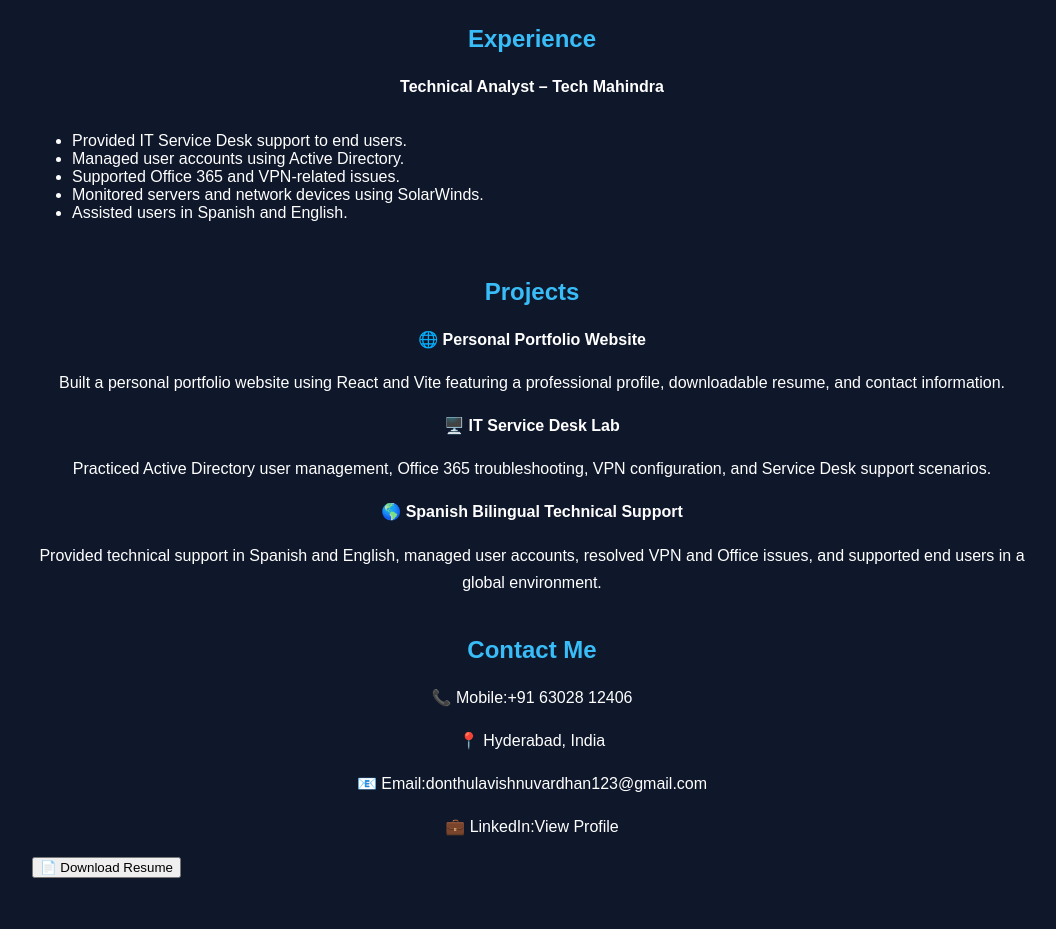
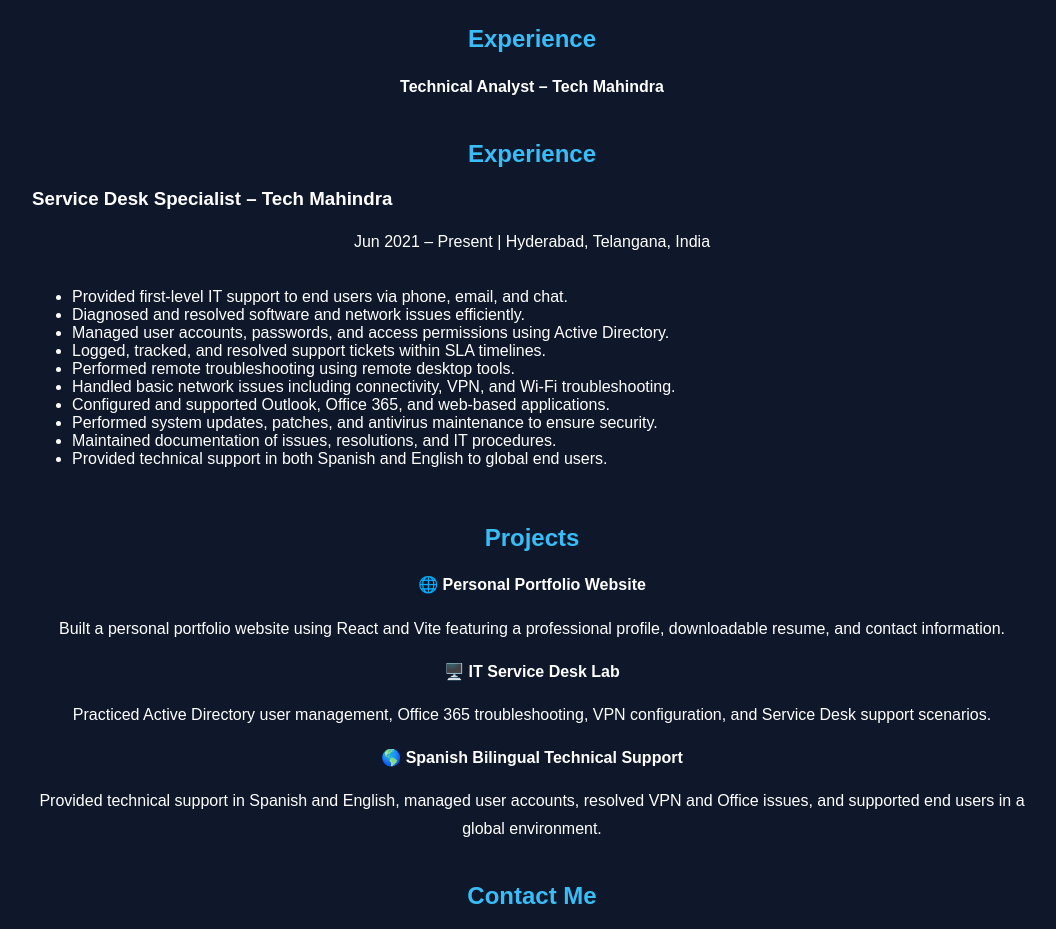
Before and after one commit to donthulavishnuvardhan123-sudo/portfolio-, a React app: page / in a window 1280 px wide. Shown: the part 820-1749 px from the top of the page, without its empty margins (108-1164 px from the left). Built offline with nearby package versions, Linux system fonts and the light colour scheme; the HTML template or start-up script is replaced by a standard one.

Commit message:
Updated experience section

```diff
--- a/src/App.jsx
+++ b/src/App.jsx
@@ -34,12 +34,54 @@
 
 <p><strong>Technical Analyst – Tech Mahindra</strong></p>
 
+<h2>Experience</h2>
+
+<h3>Service Desk Specialist – Tech Mahindra</h3>
+
+<p>
+  Jun 2021 – Present | Hyderabad, Telangana, India
+</p>
+
 <ul>
-  <li>Provided IT Service Desk support to end users.</li>
-  <li>Managed user accounts using Active Directory.</li>
-  <li>Supported Office 365 and VPN-related issues.</li>
-  <li>Monitored servers and network devices using SolarWinds.</li>
-  <li>Assisted users in Spanish and English.</li>
+  <li>
+    Provided first-level IT support to end users via phone, email, and chat.
+  </li>
+
+  <li>
+    Diagnosed and resolved software and network issues efficiently.
+  </li>
+
+  <li>
+    Managed user accounts, passwords, and access permissions using Active Directory.
+  </li>
+
+  <li>
+    Logged, tracked, and resolved support tickets within SLA timelines.
+  </li>
+
+  <li>
+    Performed remote troubleshooting using remote desktop tools.
+  </li>
+
+  <li>
+    Handled basic network issues including connectivity, VPN, and Wi-Fi troubleshooting.
+  </li>
+
+  <li>
+    Configured and supported Outlook, Office 365, and web-based applications.
+  </li>
+
+  <li>
+    Performed system updates, patches, and antivirus maintenance to ensure security.
+  </li>
+
+  <li>
+    Maintained documentation of issues, resolutions, and IT procedures.
+  </li>
+
+  <li>
+    Provided technical support in both Spanish and English to global end users.
+  </li>
 </ul>
 <h2></h2>
 <h2>Projects</h2>
```
